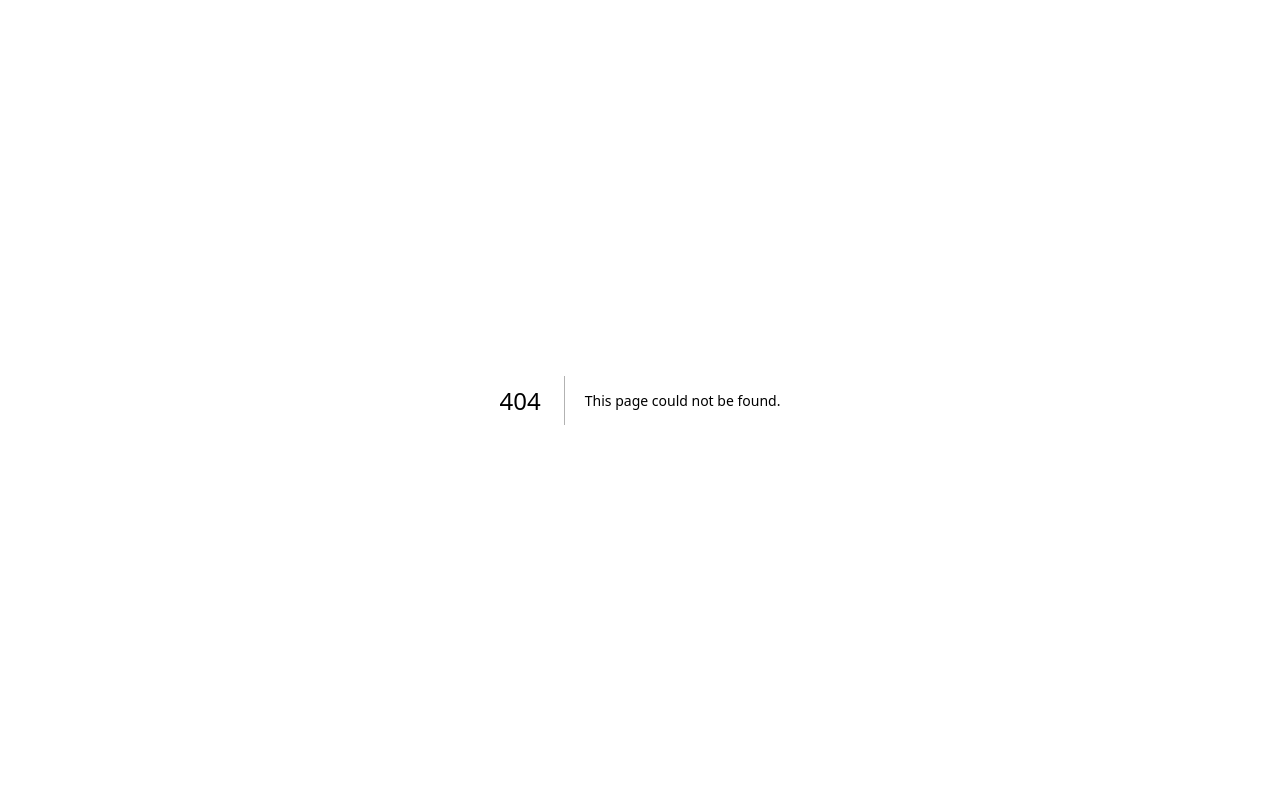
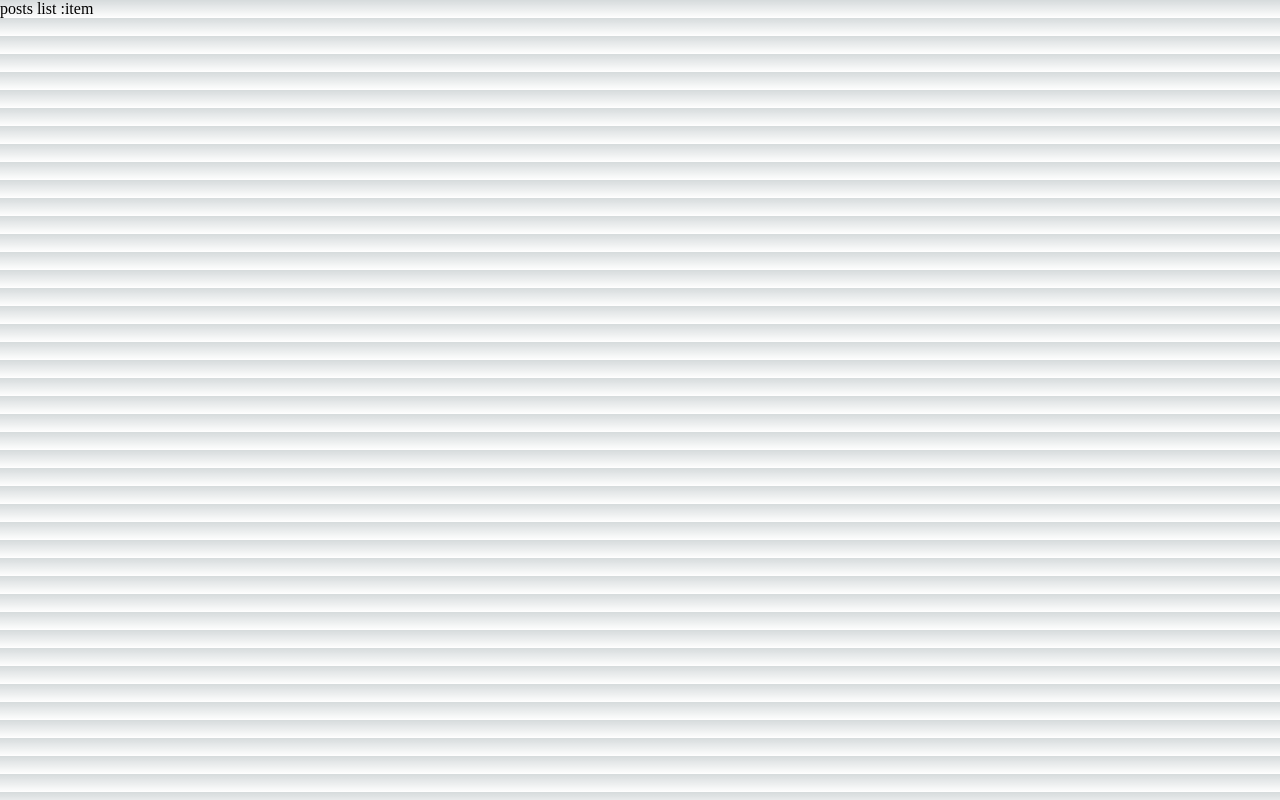
Before and after one commit to IlyaVoitenko/next-js, a Next.js app: page /posts in a window 1280 px wide. Before the commit this address had no page. Built offline with nearby package versions, Linux system fonts and the light colour scheme.

Commit message:
test routing

```diff
--- /dev/null
+++ b/pages/posts.js
@@ -0,0 +1,9 @@
+const Posts = () => {
+  return (
+    <>
+      <span>posts list :</span>
+      <span>item </span>
+    </>
+  );
+};
+export default Posts;
```
Also changed, not shown: pages/404.js (added, +7 -0 lines), pages/contacts/contact.js (added, +7 -0 lines), pages/contacts/index.js (added, +7 -0 lines).
